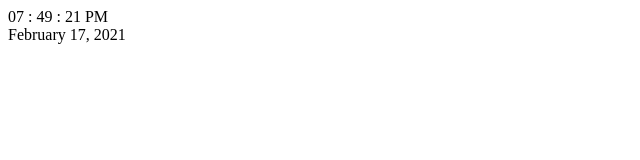
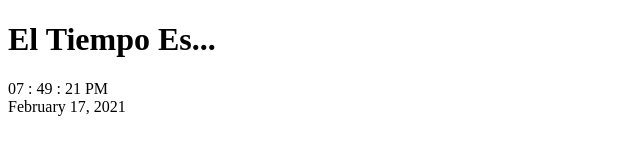
Before and after one commit to wtsaygers1/digital-clock, a plain HTML site: page index.html in a window 1280 px wide. Shown: the whole page, without its empty margins (0-640 px from the left). Drawn offline with Linux system fonts and the light colour scheme.

Commit message:
some css ideas

```diff
--- a/index.html
+++ b/index.html
@@ -7,6 +7,7 @@
     </head>
     <body>
         <!-- headers and paragraphs and divs/spans, etc -->
+        <h1>El Tiempo Es...</h1>
         <div id='clock'></div>
         <div id='date'></div>
 
```
Also changed, not shown: css/style.css (+25 -0 lines).
